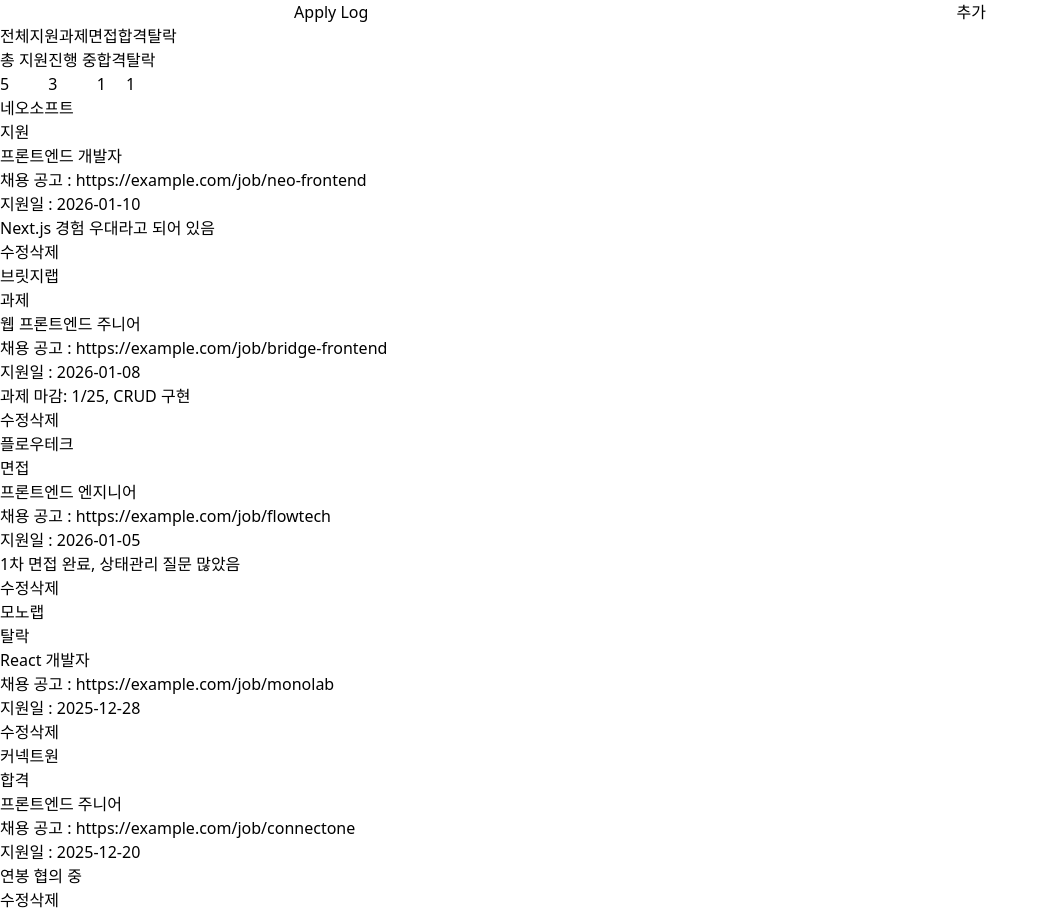
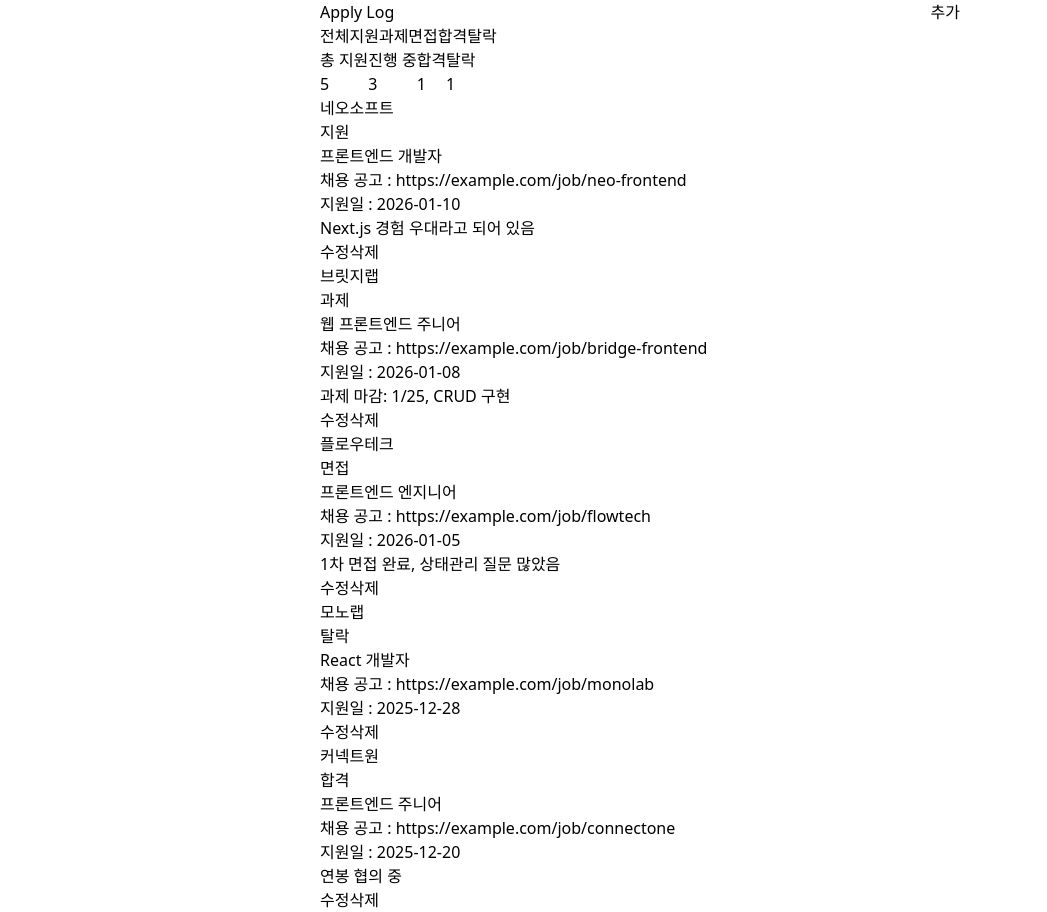
Before and after one commit to 938938/apply-log, a Next.js app: page / in a window 1280 px wide. Shown: the whole page, without its empty margins (0-1047 px from the left). Built offline with nearby package versions, Linux system fonts and the light colour scheme.

Commit message:
[DESIGN] 기본 UI 설정

```diff
--- a/src/app/layout.tsx
+++ b/src/app/layout.tsx
@@ -13,7 +13,7 @@ export default function RootLayout({
 }>) {
   return (
     <html lang='ko'>
-      <body>{children}</body>
+      <body className='flex justify-center'>{children}</body>
     </html>
   );
 }
--- a/src/app/page.tsx
+++ b/src/app/page.tsx
@@ -49,8 +49,8 @@ const mockApplications: Application[] = [
 
 export default function Home() {
   return (
-    <div>
-      <div className='flex justify-around'>
+    <div className='w-1/2 min-w-96'>
+      <div className='flex justify-between'>
         <h1>Apply Log</h1>
         <button>추가</button>
       </div>
```
